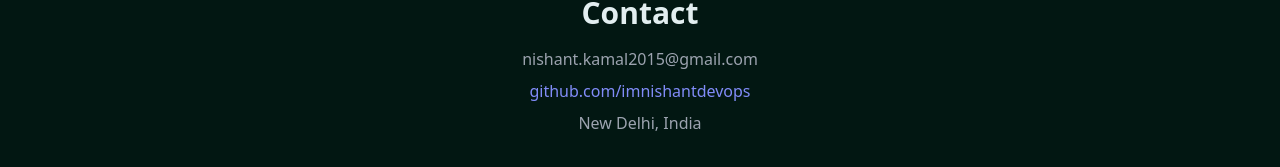
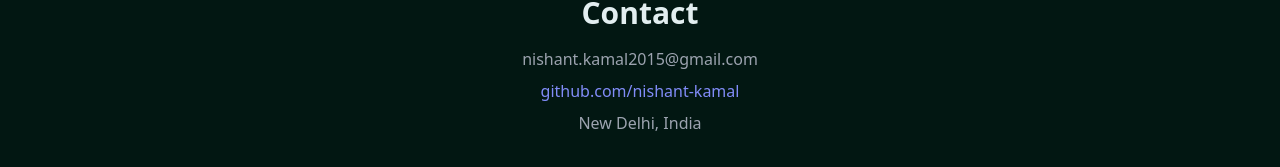
Before and after one commit to nishant-kamal/nishant-portfolio, a Next.js app: page / in a window 1280 px wide. Shown: the part 2002-2169 px from the top of the page. Built offline with nearby package versions, Linux system fonts and the light colour scheme.

Commit message:
Update Contact.js

```diff
--- a/components/Contact.js
+++ b/components/Contact.js
@@ -13,7 +13,7 @@ export default function Contact() {
         target="_blank"
         className="block mt-2 text-indigo-400 hover:text-indigo-300"
       >
-        github.com/imnishantdevops
+        github.com/nishant-kamal
       </a>
 
       <p className="text-gray-400 mt-2">
```
